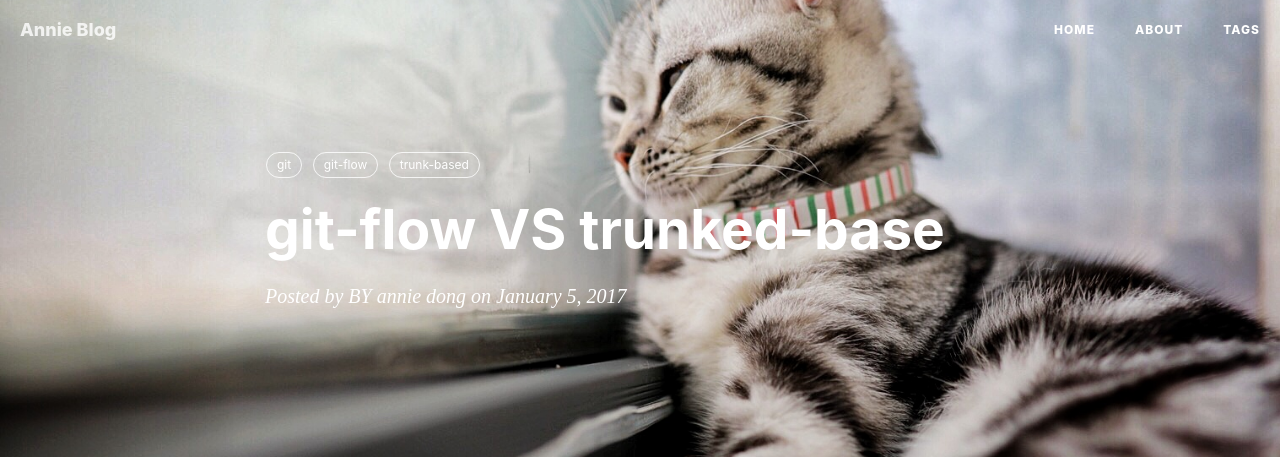
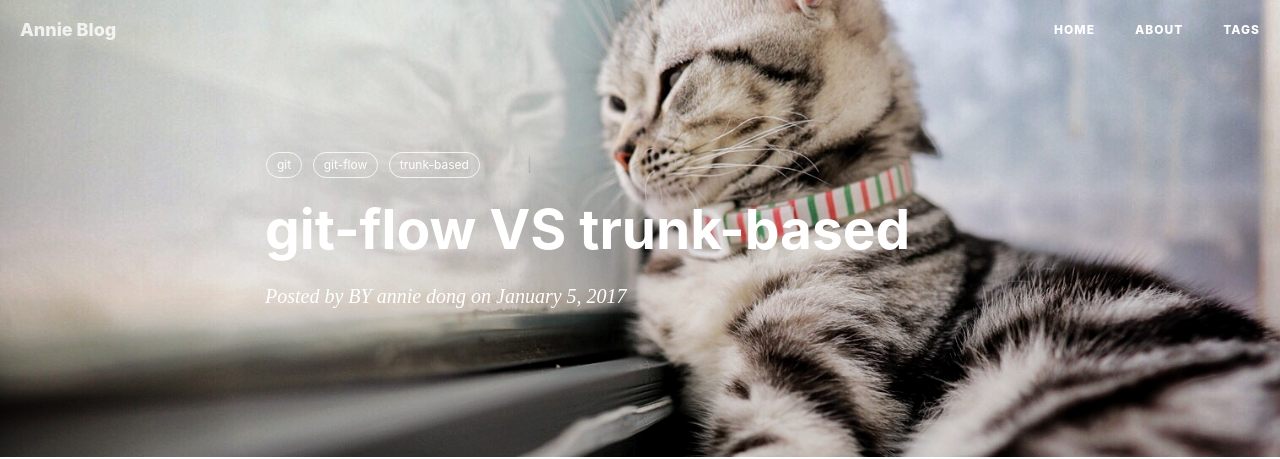
Before and after one commit to dongjx/dongjx.github.io, a Jekyll site: the page built from _posts/2017-01-05-git-flow-VS-trunk-based.md, in a window 1280 px wide. Shown: the top 459 px of the page. Built offline with Jekyll 4.4.1, drawn with Linux system fonts in a browser that asks for light colours; nearby versions of some CDN libraries; comment, search, counter and statistics services are not loaded.

Commit message:
Update 2017-01-05-git-flow-VS-trunk-based.md

```diff
--- a/_posts/2017-01-05-git-flow-VS-trunk-based.md
+++ b/_posts/2017-01-05-git-flow-VS-trunk-based.md
@@ -1,6 +1,6 @@
 ---
 layout:     post
-title:      git-flow VS trunked-base
+title:      git-flow VS trunk-based
 subtitle:
 date:       2017-01-05
 author:     BY annie dong
```
